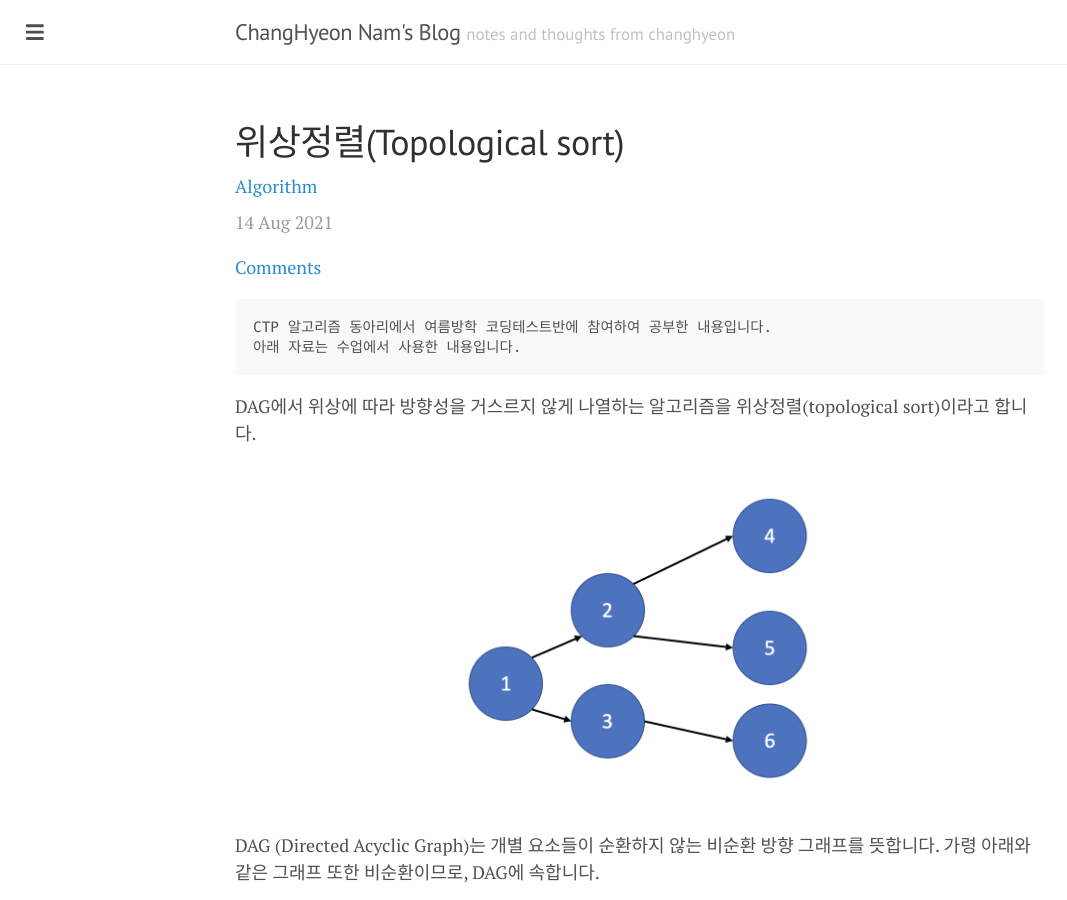
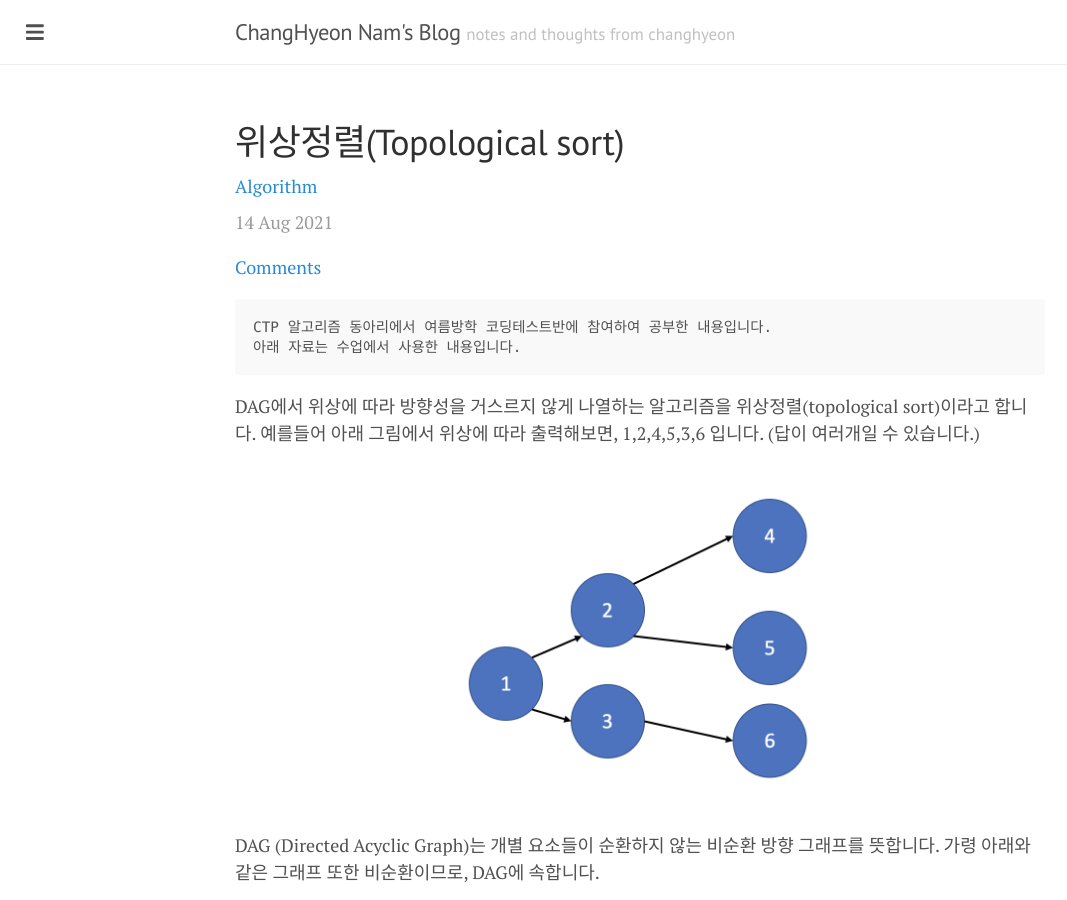
Before and after one commit to changhyeonnam/changhyeonnam.github.io, a Jekyll site: the page built from _posts/2021/2021-08-14-topological_sort.md, in a window 1280 px wide and 900 px high. Shown: the whole window, without its empty margins (0-1067 px from the left). Built offline with Jekyll 4.4.1, drawn with Linux system fonts in a browser that asks for light colours; nearby versions of some CDN libraries; comment, search, counter and statistics services are not loaded.

Commit message:
Update 2021-08-14-topological_sort.md

````diff
--- a/_posts/2021/2021-08-14-topological_sort.md
+++ b/_posts/2021/2021-08-14-topological_sort.md
@@ -13,7 +13,7 @@ CTP 알고리즘 동아리에서 여름방학 코딩테스트반에 참여하여
 아래 자료는 수업에서 사용한 내용입니다.
 ```
 
-DAG에서 위상에 따라 방향성을 거스르지 않게 나열하는 알고리즘을 위상정렬(topological sort)이라고 합니다.
+DAG에서 위상에 따라 방향성을 거스르지 않게 나열하는 알고리즘을 위상정렬(topological sort)이라고 합니다. 예를들어 아래 그림에서 위상에 따라 출력해보면, 1,2,4,5,3,6 입니다. (답이 여러개일 수 있습니다.)
 
 <div class="center">
   <figure>
````
